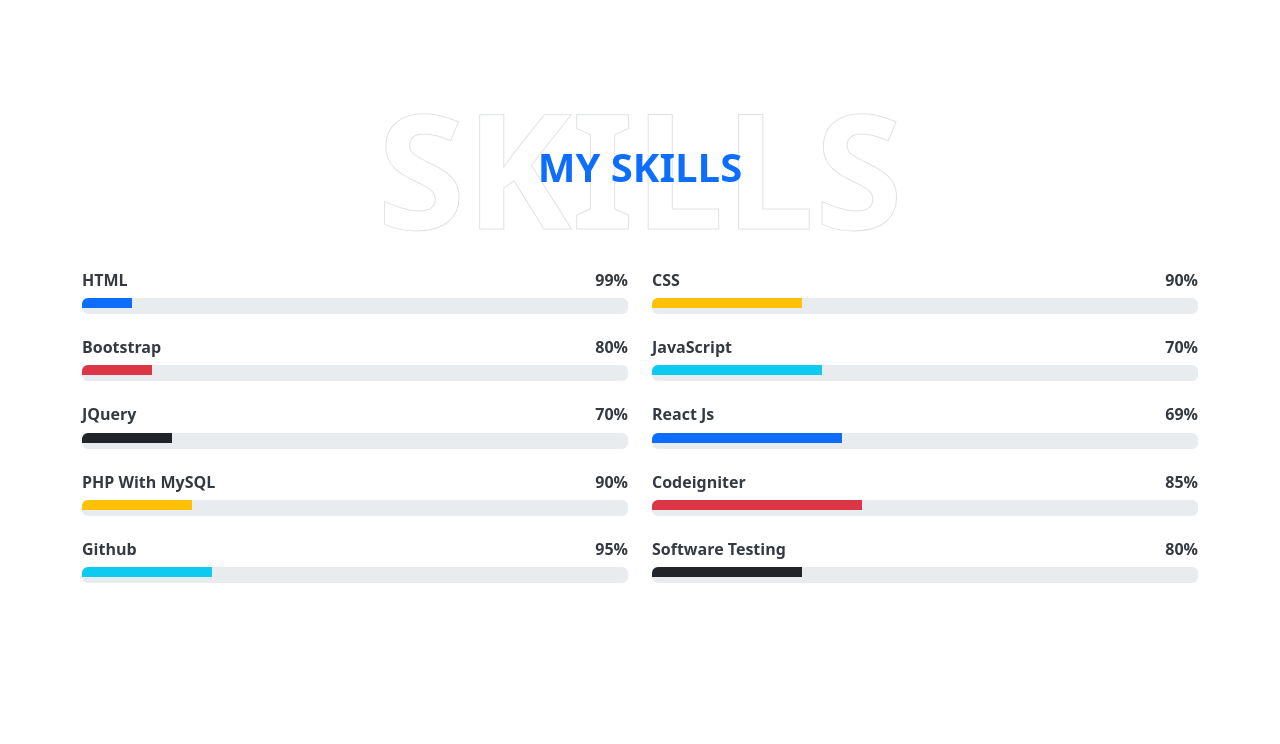
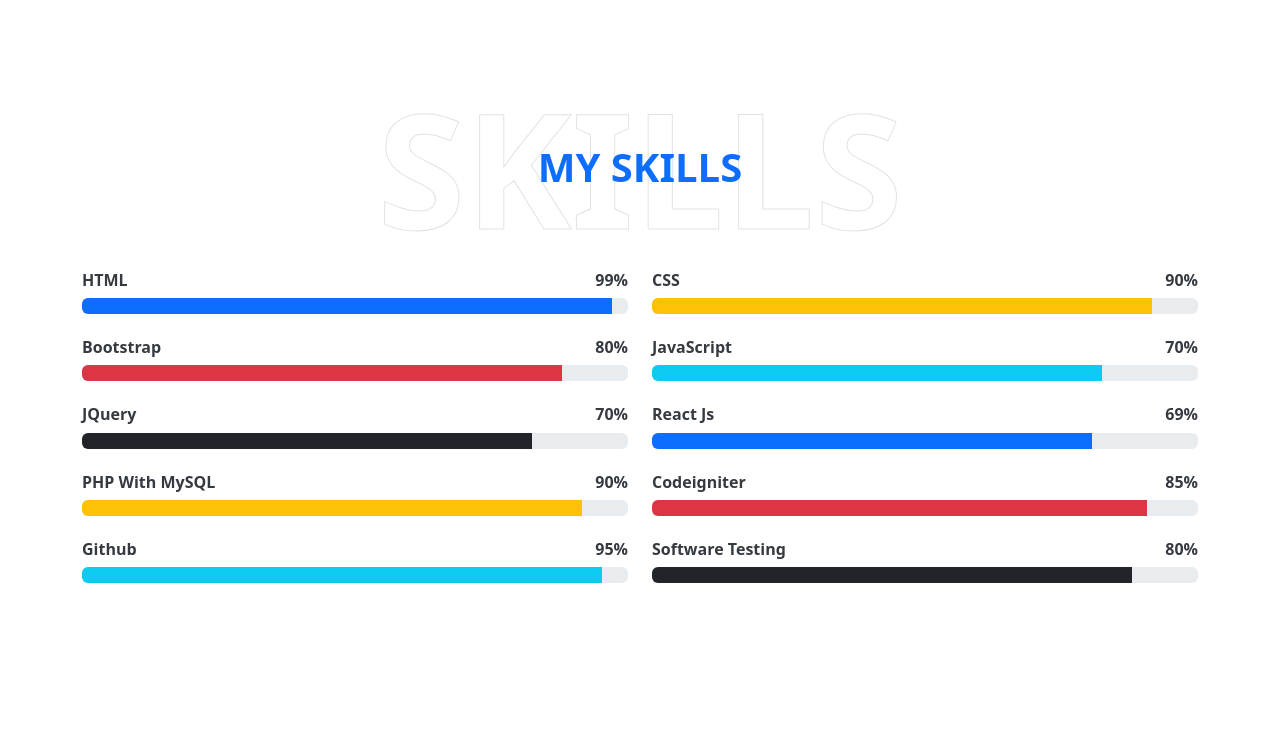
Before and after one commit to Nipun0987/React_Nipun_Portfolio, a React (Create React App) app: page / in a window 1280 px wide. Shown: the part 2167-2911 px from the top of the page. Built offline with nearby package versions, Linux system fonts and the light colour scheme.

Commit message:
skillcss2

```diff
--- a/src/component/skills/Skills.css
+++ b/src/component/skills/Skills.css
@@ -1,85 +1,73 @@
 #skills {
   -webkit-text-stroke: 1px #dee2e6;
   font-size: 160px;
-}/*# sourceMappingURL=Skills.css.map */
-
-.progress .progress-bar1{
-    width: 50px;
-    height: 10px;
-    transition: 0.9s;
-    background-color: #0563bb;
-
+} /*# sourceMappingURL=Skills.css.map */
+.progress .progress-bar1 {
+  width: 530px;
+  height: 20px;
+  transition: 0.9s;
+  background-color: #0563bb;
 }
 
-.progress .progress-bar2{
-  width: 70px;
-  height: 10px;
+.progress .progress-bar2 {
+  width: 480px;
+  height: 20px;
   transition: 0.9s;
   background-color: #0563bb;
-
 }
 
-.progress .progress-bar3{
-  width: 90px;
-  height: 10px;
+.progress .progress-bar3 {
+  width: 450px;
+  height: 20px;
   transition: 0.9s;
   background-color: #0563bb;
-
 }
 
-.progress .progress-bar4{
-  width: 110px;
-  height: 10px;
+.progress .progress-bar4 {
+  width: 500px;
+  height: 20px;
   transition: 0.9s;
   background-color: #0563bb;
-
 }
 
-
-.progress .progress-bar5{
-  width: 130px;
-  height: 10px;
+.progress .progress-bar5 {
+  width: 520px;
+  height: 20px;
   transition: 0.9s;
   background-color: #0563bb;
-
 }
 
-.progress .progress-bar6{
-  width: 150px;
-  height: 10px;
+.progress .progress-bar6 {
+  width: 500px;
+  height: 20px;
   transition: 0.9s;
   background-color: #0563bb;
-
 }
 
-.progress .progress-bar7{
-  width: 170px;
-  height: 10px;
+.progress .progress-bar7 {
+  width: 450px;
+  height: 20px;
   transition: 0.9s;
   background-color: #0563bb;
-
 }
 
-.progress .progress-bar8{
-  width: 190px;
-  height: 10px;
+.progress .progress-bar8 {
+  width: 440px;
+  height: 20px;
   transition: 0.9s;
   background-color: #0563bb;
-
 }
 
-.progress .progress-bar9{
-  width: 210px;
-  height: 10px;
+.progress .progress-bar9 {
+  width: 495px;
+  height: 20px;
   transition: 0.9s;
   background-color: #0563bb;
-
 }
 
-.progress .progress-bar10{
-  width: 150px;
-  height: 10px;
+.progress .progress-bar10 {
+  width: 480px;
+  height: 20px;
   transition: 0.9s;
   background-color: #0563bb;
-
-}
+}/*# sourceMappingURL=Skills.css.map */
--- a/src/component/skills/Skills.scss
+++ b/src/component/skills/Skills.scss
@@ -1,4 +1,74 @@
-#skills{
-    -webkit-text-stroke: 1px #dee2e6;
-    font-size: 160px;
+#skills {
+  -webkit-text-stroke: 1px #dee2e6;
+  font-size: 160px;
+} /*# sourceMappingURL=Skills.css.map */
+
+.progress .progress-bar1 {
+  width: 530px;
+  height: 20px;
+  transition: 0.9s;
+  background-color: #0563bb;
 }
+
+.progress .progress-bar2 {
+  width: 480px;
+  height: 20px;
+  transition: 0.9s;
+  background-color: #0563bb;
+}
+
+.progress .progress-bar3 {
+  width: 450px;
+  height: 20px;
+  transition: 0.9s;
+  background-color: #0563bb;
+}
+
+.progress .progress-bar4 {
+  width: 500px;
+  height: 20px;
+  transition: 0.9s;
+  background-color: #0563bb;
+}
+
+.progress .progress-bar5 {
+  width: 520px;
+  height: 20px;
+  transition: 0.9s;
+  background-color: #0563bb;
+}
+
+.progress .progress-bar6 {
+  width: 500px;
+  height: 20px;
+  transition: 0.9s;
+  background-color: #0563bb;
+}
+
+.progress .progress-bar7 {
+  width: 450px;
+  height: 20px;
+  transition: 0.9s;
+  background-color: #0563bb;
+}
+
+.progress .progress-bar8 {
+  width: 440px;
+  height: 20px;
+  transition: 0.9s;
+  background-color: #0563bb;
+}
+
+.progress .progress-bar9 {
+  width: 495px;
+  height: 20px;
+  transition: 0.9s;
+  background-color: #0563bb;
+}
+
+.progress .progress-bar10 {
+  width: 480px;
+  height: 20px;
+  transition: 0.9s;
+  background-color: #0563bb;
+}
```
Also changed, not shown: 1 other file (tests, documents, lock files or other folders).
